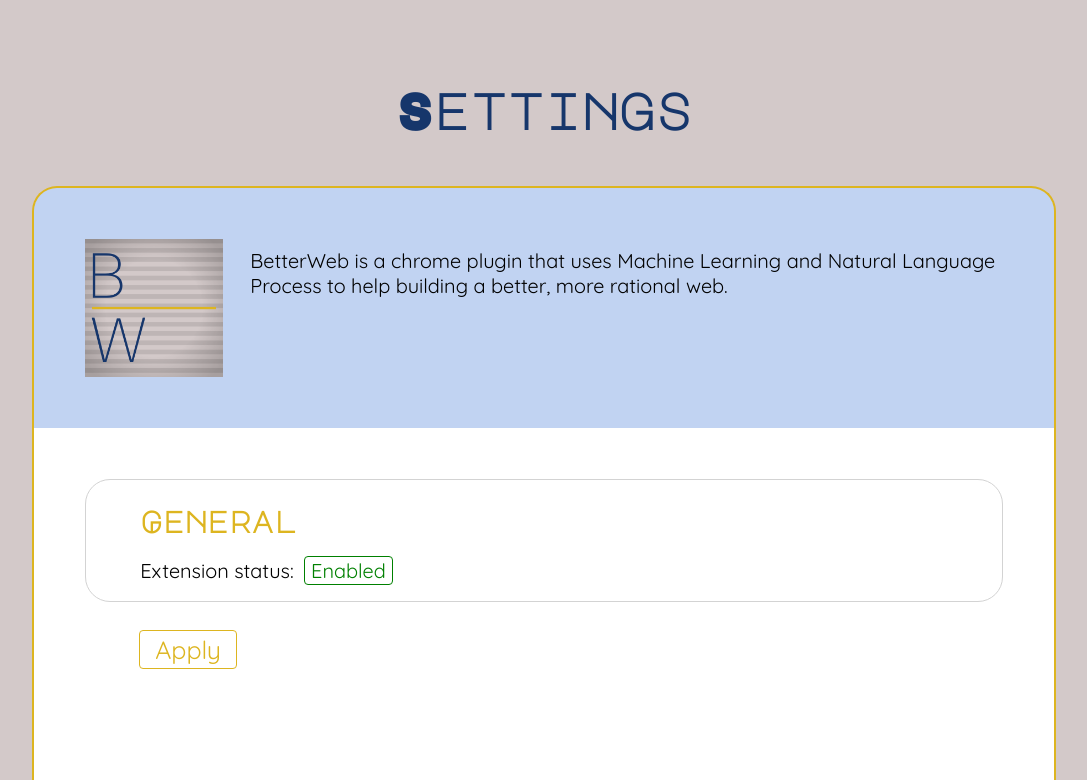
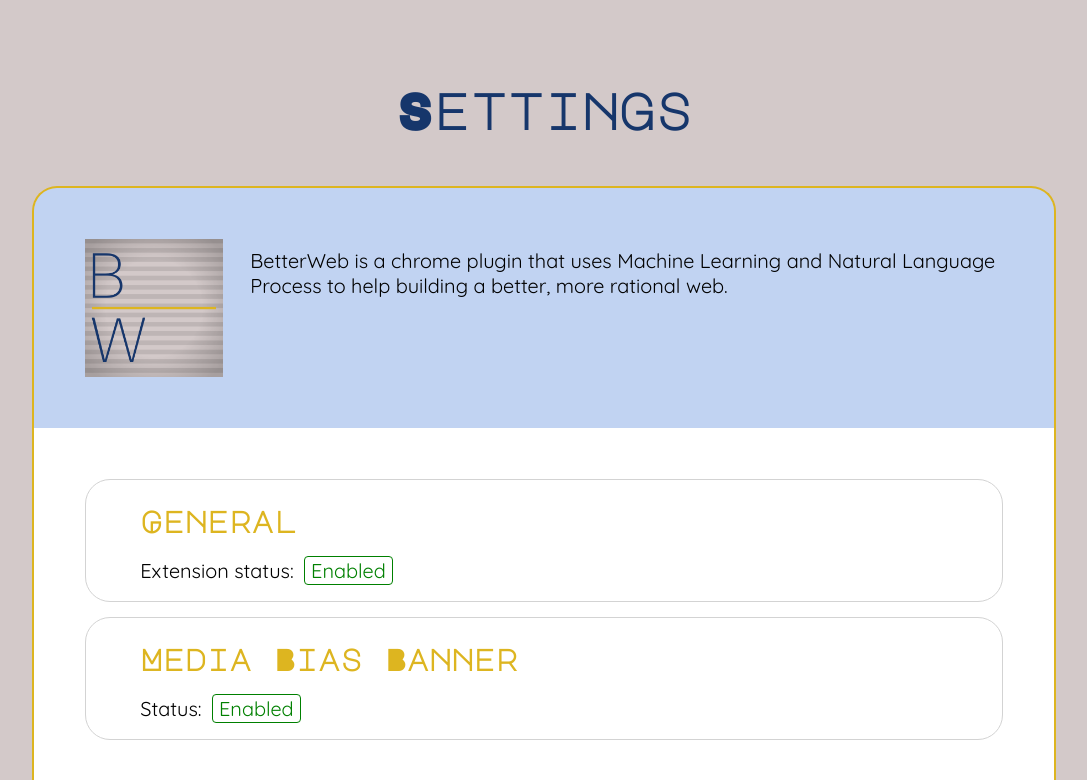
Before and after one commit to betterweb-team/BetterWeb, a browser extension: page src/options_custom/index.html in a window 1280 px wide. Shown: the top 780 px of the page, without its empty margins (96-1183 px from the left). Drawn offline with Linux system fonts and the light colour scheme.

Commit message:
Add media bias banner setting

```diff
--- a/src/options_custom/index.html
+++ b/src/options_custom/index.html
@@ -26,7 +26,11 @@
         <div class="settings_container">
             <div class="setting general">
                 <h1>General</h1>
-                <p>Extension status: <button class="checkbox" setting="enabled" default="true"></button></p>
+                <p>Extension status: <button class="checkbox" setting="extension_enabled" default="true"></button></p>
+            </div>
+            <div class="setting media_bais">
+                <h1>Media Bias Banner</h1>
+                <p>Status: <button class="checkbox" setting="media_bias_enabled" default="true"></button></p>
             </div>
             <button class="apply">Apply</button>
         </div>
--- a/src/options_custom/scss/page.scss
+++ b/src/options_custom/scss/page.scss
@@ -4,6 +4,7 @@
 
 @import '../../shared/scss/colorscheme.scss';
 
+/* Mixins */
 @mixin hover_animation($time, $bg, $color) {
     transition: background-color $time, border-color $time * 0.75, color $time * 0.75 ease-out;
     &:hover {
@@ -104,6 +105,7 @@
 
     .setting {
         padding: 6px 0 16px $left_margin;
+        margin-bottom: 15px;
         border-radius: 25px;
         border: 1px solid lightGrey;
 
@@ -145,7 +147,6 @@
                     content: "Disabled";
                 }
             }
-
         }
     }
 
```
Also changed, not shown: src/options_custom/css/page.css.
